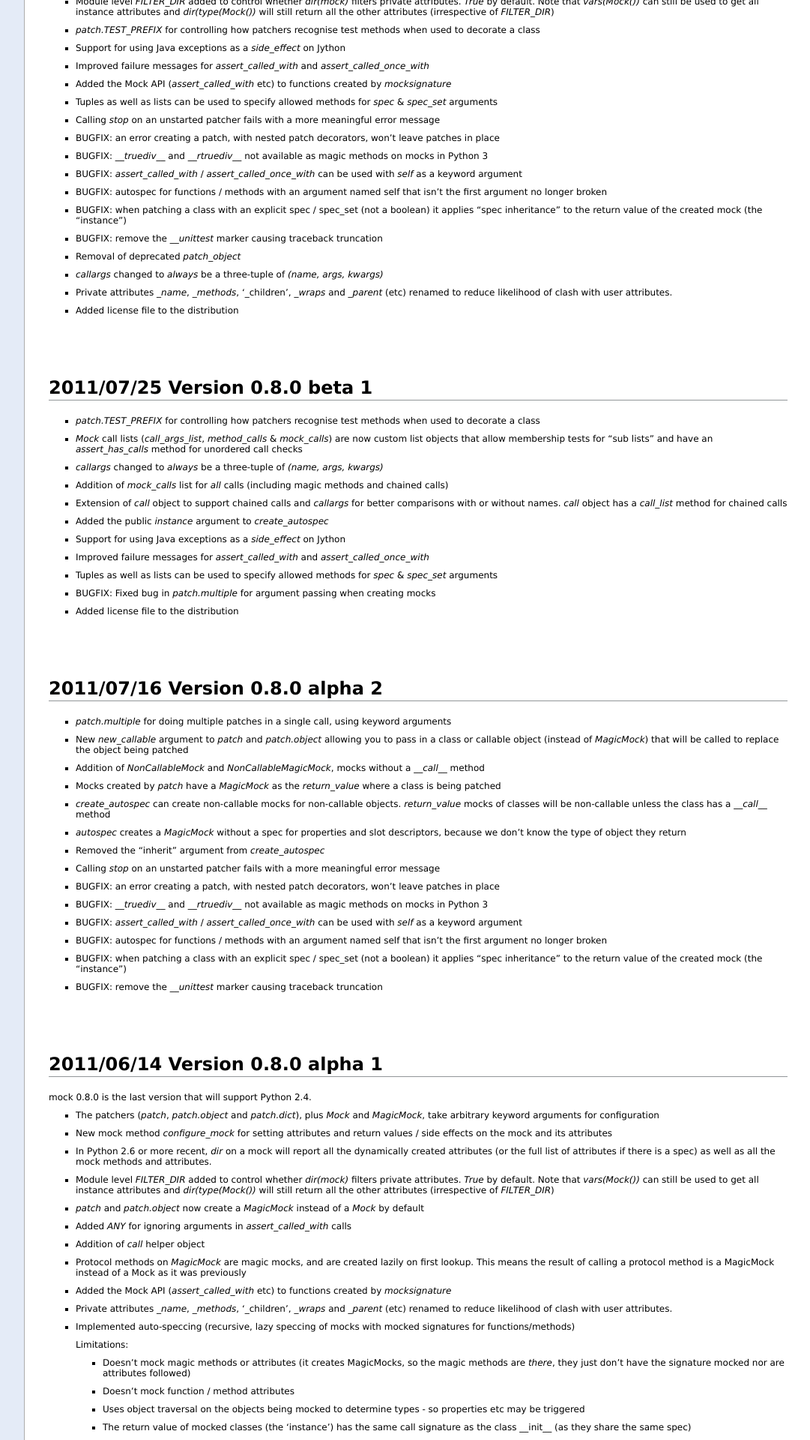
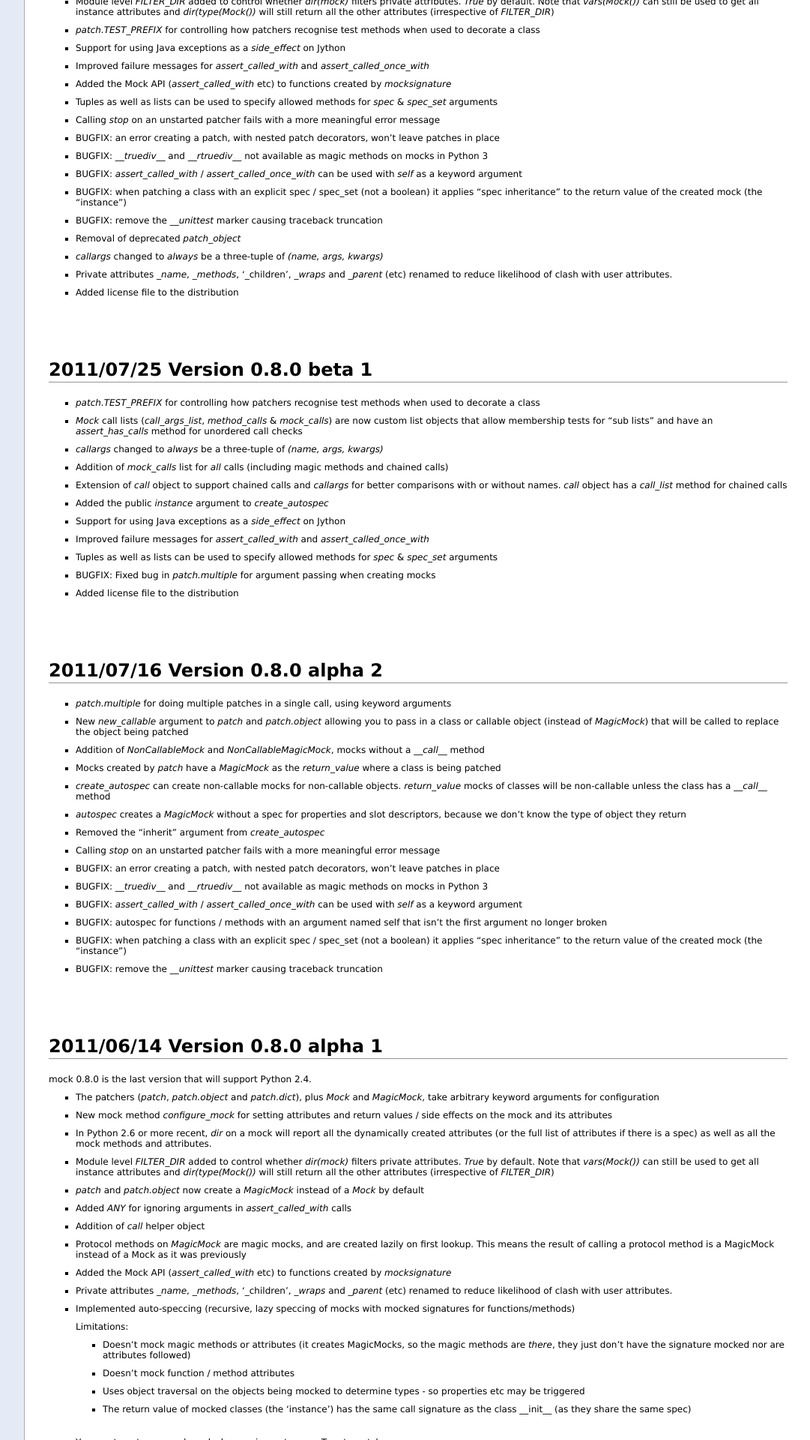
Before and after one commit to testing-cabal/mock, a Sphinx documentation site: the page built from docs/changelog.txt, in a window 1280 px wide. Shown: the part 1404-3324 px from the top of the page at 75% size, without its empty margins (197-1278 px from the left). Built offline with Sphinx 7.4.7, drawn with Linux system fonts in a browser that asks for light colours; pages that are not in the unit, such as notebooks, are missing from menus; some of the changed text lies outside the part shown.

Commit message:
Minor changelog correction

```diff
--- a/docs/changelog.txt
+++ b/docs/changelog.txt
@@ -140,8 +140,6 @@ mock 0.8.0 is the last version that will support Python 2.4.
   mocks in Python 3
 * BUGFIX: `assert_called_with` / `assert_called_once_with` can be used with
   `self` as a keyword argument
-* BUGFIX: autospec for functions / methods with an argument named self that
-  isn't the first argument no longer broken
 * BUGFIX: when patching a class with an explicit spec / spec_set (not a
   boolean) it applies "spec inheritance" to the return value of the created
   mock (the "instance")
```
